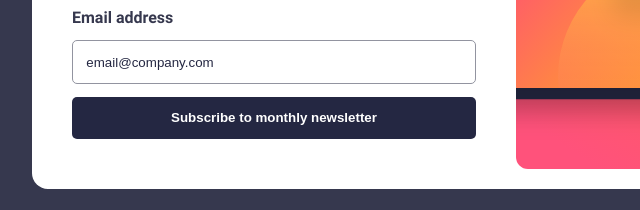
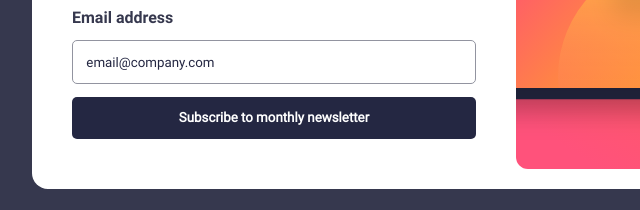
Before and after one commit to temesgen-982/newsletter-sign-up-with, a plain HTML site: page index.html in a window 1280 px wide. Shown: the part 390-600 px from the top of the page, 208-848 px from the left. Drawn offline with Linux system fonts and the light colour scheme.

Commit message:
Fixed the font family for the input and button

```diff
--- a/assets/CSS/styles.css
+++ b/assets/CSS/styles.css
@@ -177,6 +177,7 @@ form > input, button{
     padding: 1em;
     border-radius: 5px;
     border: 1px solid var(--grey);
+    font-family: var(--ff-base);
     outline: none;
     cursor: pointer;
 }
```
